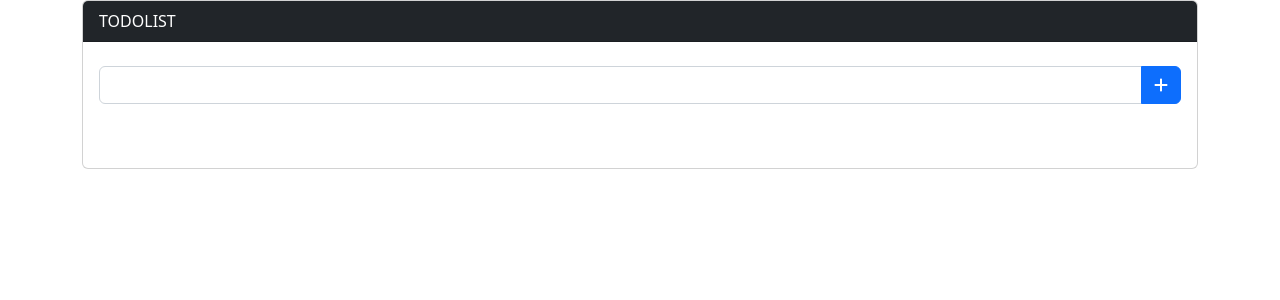
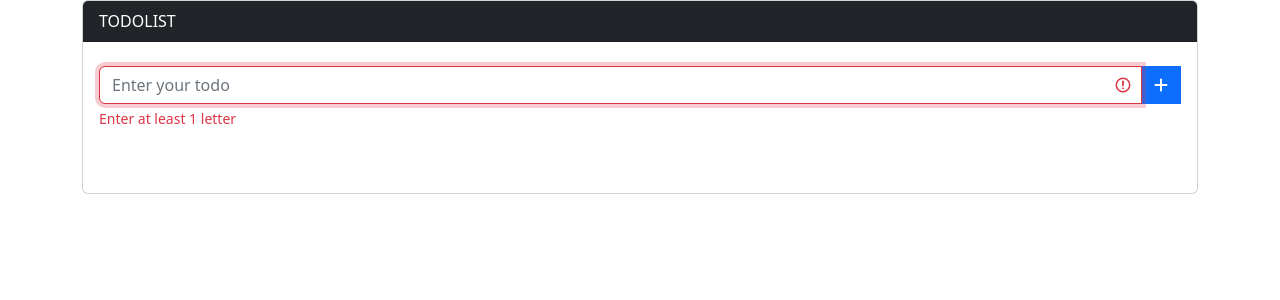
Before and after one commit to yanhsu/vue3-demo, a Vue app: page / in a window 1280 px wide. Shown: the top 300 px of the page. Built offline with nearby package versions, Linux system fonts and the light colour scheme.

Commit message:
add validation

```diff
--- a/src/components/AddTodo.vue
+++ b/src/components/AddTodo.vue
@@ -3,12 +3,22 @@
         <template>
             <div class= "mb-5">
                 <b-input-group class="mt-2">
-                    <b-form-input   v-model="text"/>
+                    <b-form-input
+                        autofocus
+                        :state="textValidate"
+                        v-model="text"
+                        placeholder="Enter your todo"
+                        aria-describedby="input-live-feedback"
+                        :change="changeInput()"
+                    />
                     <b-input-group-append>
                     <b-button type='submit' variant= 'primary' @click="add(text)">
                         <font-awesome-icon icon="plus" />
                     </b-button>
                     </b-input-group-append>
+                    <b-form-invalid-feedback id="input-live-feedback">
+                        Enter at least 1 letter
+                    </b-form-invalid-feedback>
                 </b-input-group>
             </div>
         </template>
@@ -20,7 +30,8 @@
             },
             data() {
                 return {
-                    text:''
+                    text:'',
+                    textValidate: false
                 }
             },
             mounted() {
@@ -28,8 +39,15 @@
             },
             methods: {
                 add(text) {
+                    if(text.length == 0) {
+                        return;
+                    }
                     this.$props.addTodo(text);
                     this.text = '';
+                },
+                changeInput() {
+                    // console.log(this.text);
+                    this.textValidate = this.text.length > 0? true : false;
                 }
             },
         }
```
